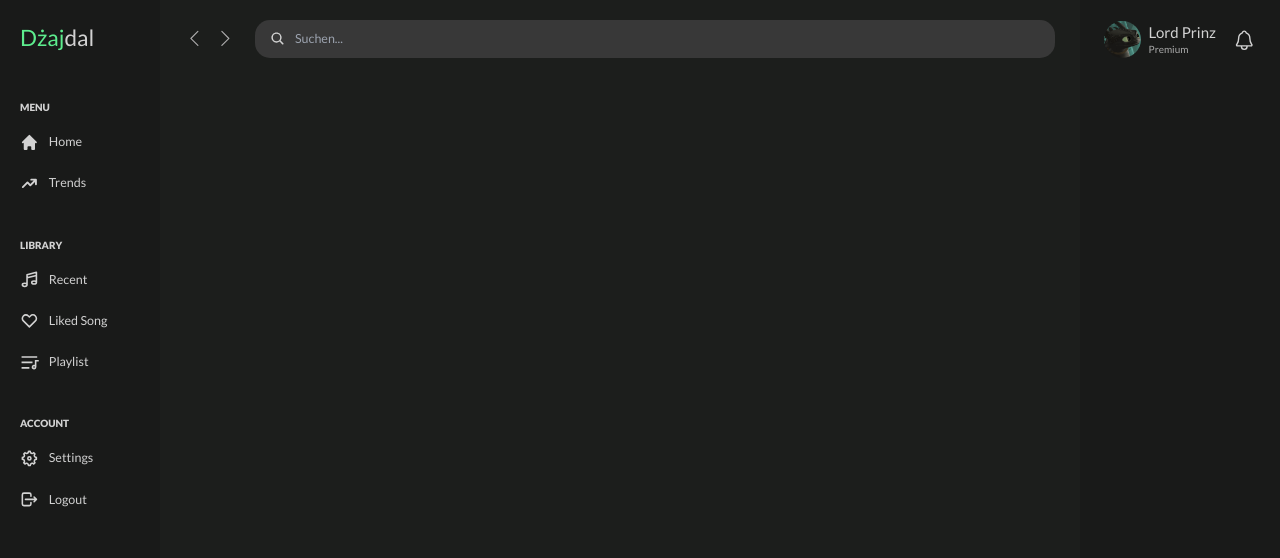
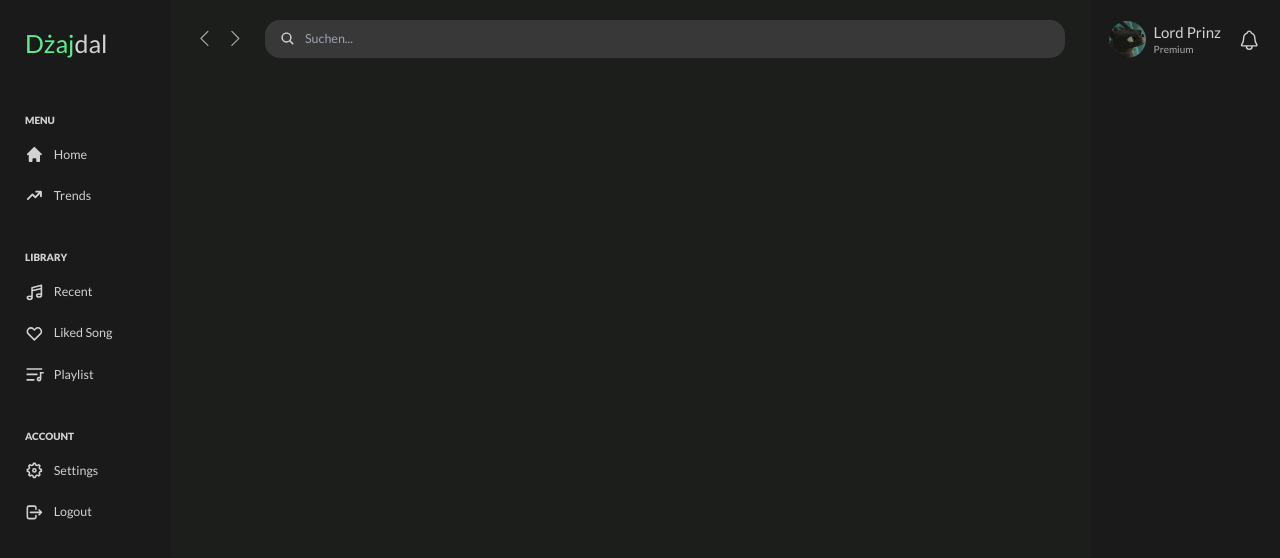
Before and after one commit to LordPrinz/dzajdal, a Next.js app: page / in a window 1280 px wide. Shown: the top 558 px of the page. Built offline with nearby package versions, Linux system fonts and the light colour scheme.

Commit message:
Update left bar

```diff
--- a/components/LeftBar/LeftMenuItem.tsx
+++ b/components/LeftBar/LeftMenuItem.tsx
@@ -11,7 +11,7 @@ const LeftMenuItem = ({
 }) => {
 	return (
 		<Link href={href}>
-			<a className="flex relative items-center text-main-font gap-4 text-3xl py-3 mb-3 px-8 hover:text-main-green duration-150 hover:duration-150 hover:after:content-[''] hover:after:block hover:after:absolute hover:after:w-1.5 hover:after:h-3/5 hover:after:bg-main-green hover:after:rounded-2xl hover:after:right-0">
+			<a className="flex relative items-center text-main-font gap-4 text-3xl py-3 mb-3 px-10 hover:text-main-green duration-150 hover:duration-150 hover:after:content-[''] hover:after:block hover:after:absolute hover:after:w-1.5 hover:after:h-3/5 hover:after:bg-main-green hover:after:rounded-2xl hover:after:right-0">
 				{icon} <span className="text-xl">{name}</span>
 			</a>
 		</Link>
--- a/components/LeftBar/Logo.tsx
+++ b/components/LeftBar/Logo.tsx
@@ -3,7 +3,7 @@ import Link from "next/link";
 const Logo = () => {
 	return (
 		<Link href="/">
-			<a className="text-4xl mt-2 ml-8">
+			<a className="text-[25px] mt-2 ml-10">
 				<span className="text-main-green">Dżaj</span>
 				<span className="text-main-font">dal</span>
 			</a>
--- a/components/layout/LeftBar.tsx
+++ b/components/layout/LeftBar.tsx
@@ -15,14 +15,14 @@ const LeftBar = () => {
 			<Logo />
 
 			<div className="mt-20">
-				<h3 className="uppercase ml-8 text-l mb-4 text-main-font font-extrabold">
+				<h3 className="uppercase ml-10 text-l mb-4 text-main-font font-extrabold">
 					Menu
 				</h3>
 				<LeftMenuItem href="/" name="Home" icon={<HiHome />} />
 				<LeftMenuItem href="/" name="Trends" icon={<HiTrendingUp />} />
 			</div>
 			<div className="mt-12">
-				<h3 className="uppercase ml-8 text-l mb-4 text-main-font font-extrabold">
+				<h3 className="uppercase ml-10 text-l mb-4 text-main-font font-extrabold">
 					Library
 				</h3>
 				<LeftMenuItem href="/" name="Recent" icon={<HiOutlineMusicNote />} />
@@ -30,7 +30,7 @@ const LeftBar = () => {
 				<LeftMenuItem href="/" name="Playlist" icon={<RiPlayListLine />} />
 			</div>
 			<div className="mt-12">
-				<h3 className="uppercase ml-8 text-l mb-4 text-main-font font-extrabold">
+				<h3 className="uppercase ml-10 text-l mb-4 text-main-font font-extrabold">
 					Account
 				</h3>
 				<LeftMenuItem href="/settings" name="Settings" icon={<RiSettings5Line />} />
--- a/index.css
+++ b/index.css
@@ -45,3 +45,7 @@ body {
         @apply flex w-full
     }
 }
+
+::selection {
+    background-color: #41ad65
+}
--- a/tailwind.config.js
+++ b/tailwind.config.js
@@ -15,7 +15,7 @@ module.exports = {
                 },
             },
             gridTemplateColumns: {
-                layout: "16rem 5fr 20rem",
+                layout: "17rem 5fr 19rem",
             },
             gridTemplateRows: {
                 layout: "1fr 10rem",
```
